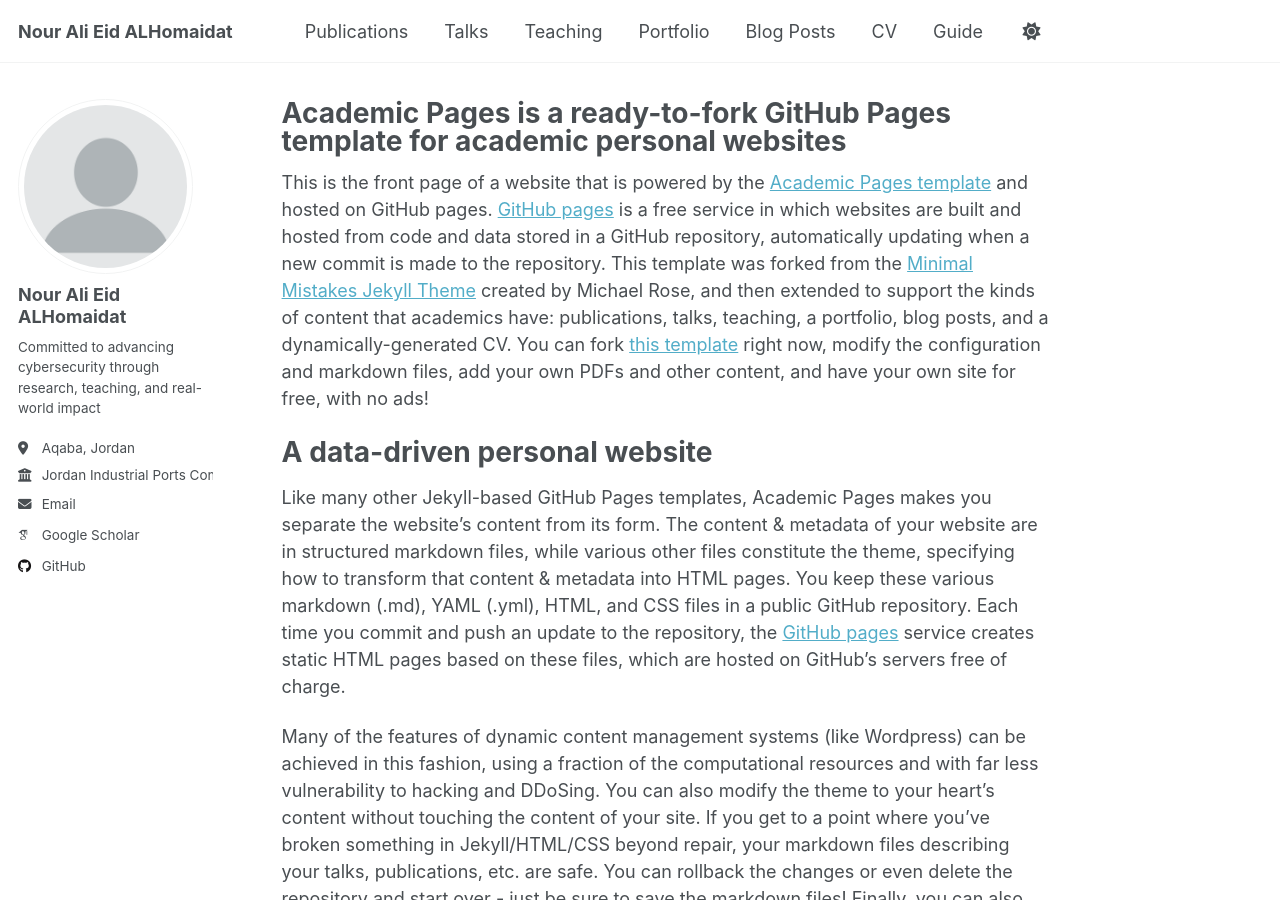
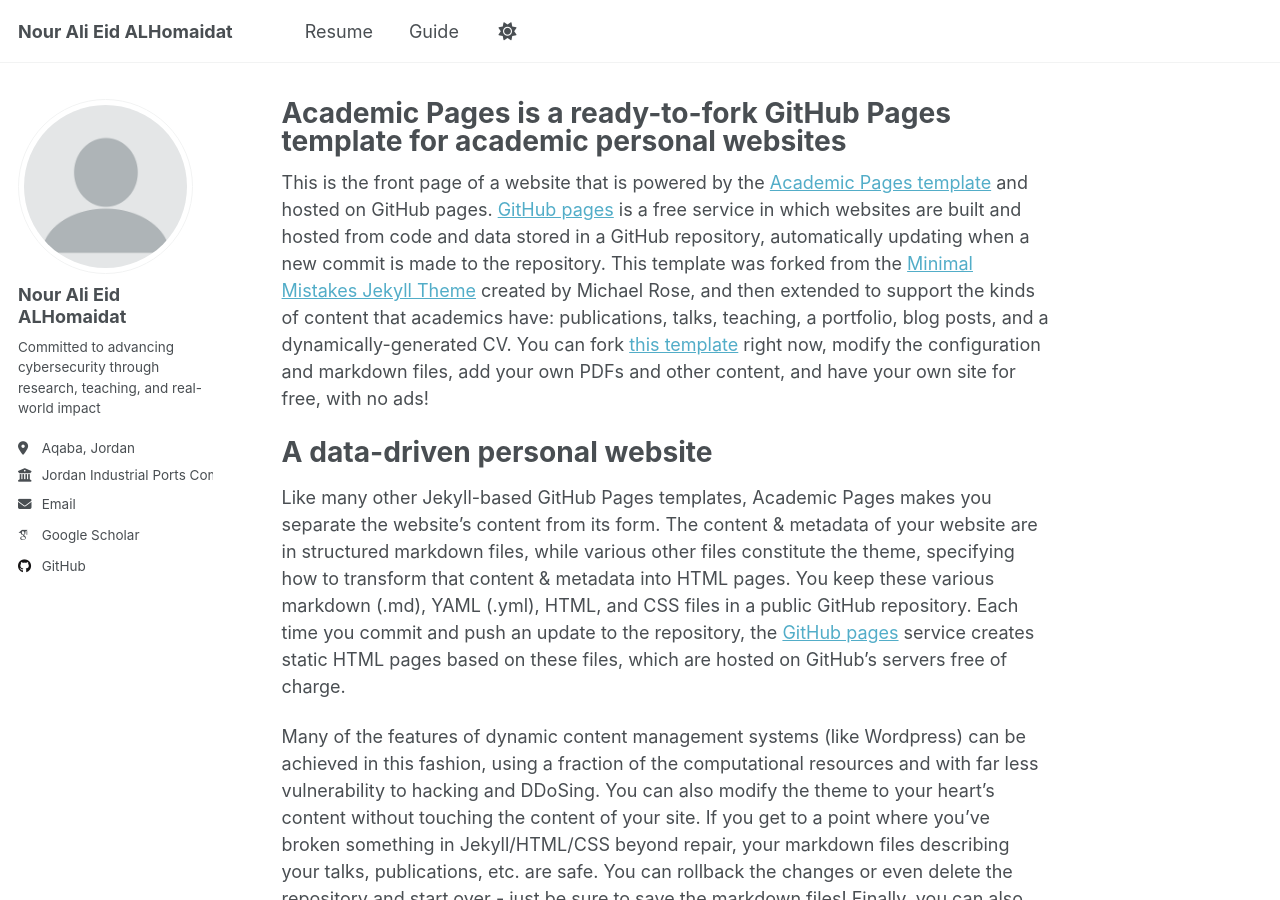
Before and after one commit to n00rcps/n00rcps.github.io, a Jekyll site: the page built from _pages/about.md, in a window 1280 px wide and 900 px high. Built offline with Jekyll 4.4.1, drawn with Linux system fonts in a browser that asks for light colours; some web fonts are replaced; some of the changed lines change nothing that is shown.

Commit message:
Update navigation.yml

```diff
--- a/_data/navigation.yml
+++ b/_data/navigation.yml
@@ -8,23 +8,23 @@
 #      Markdown formatted page while the second is generated using JSON.
 
 main:
-  - title: "Publications"
-    url: /publications/
+  - title: "Resume"
+    url: /resume/
 
-  - title: "Talks"
-    url: /talks/
+  # - title: "Talks"
+  #   url: /talks/
 
-  - title: "Teaching"
-    url: /teaching/
+  # - title: "Teaching"
+  #   url: /teaching/
 
-  - title: "Portfolio"
-    url: /portfolio/
+  # - title: "Portfolio"
+  #   url: /portfolio/
 
-  - title: "Blog Posts"
-    url: /year-archive/
+  # - title: "Blog Posts"
+  #   url: /year-archive/
 
-  - title: "CV"
-    url: /cv/
+  # - title: "CV"
+  #   url: /cv/
 
   # - title: "CV"
   #   url: /cv-json/
```
